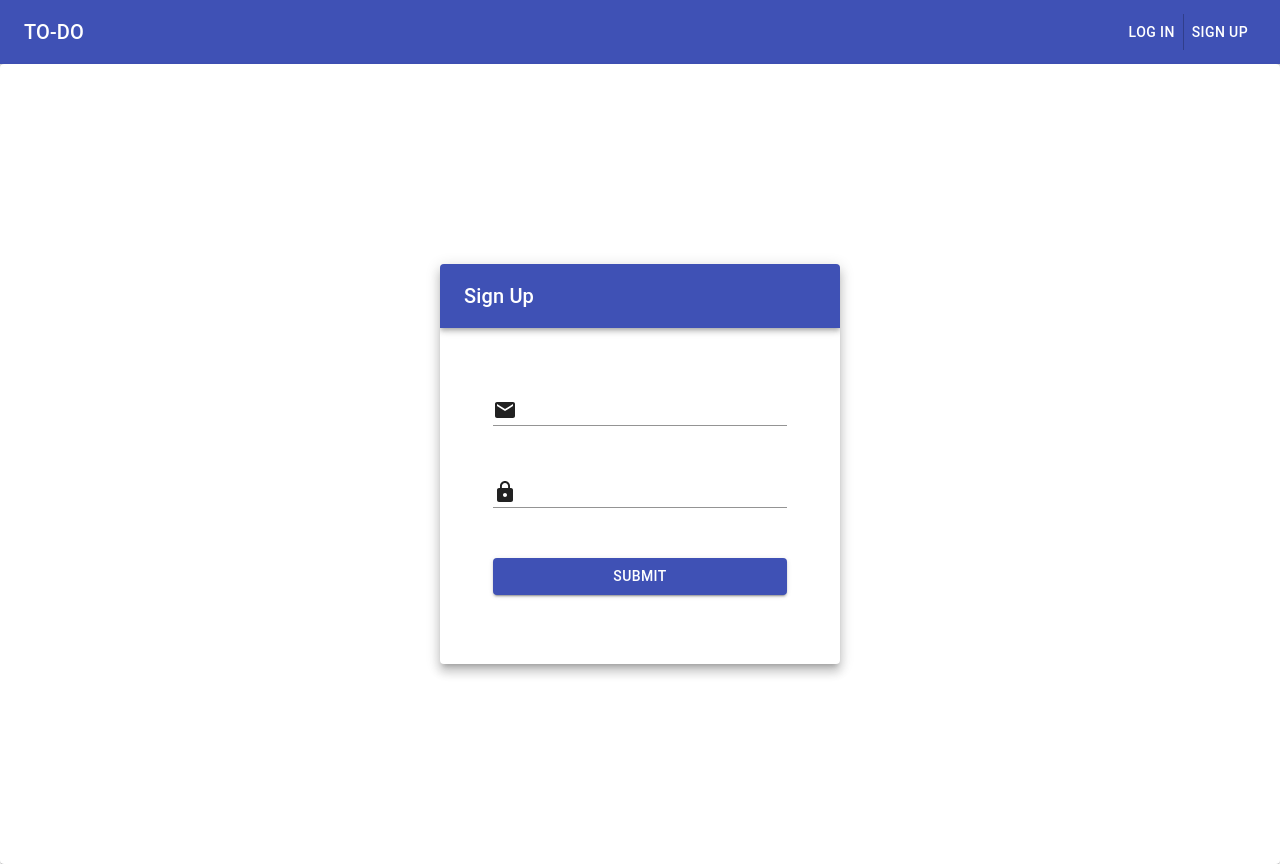
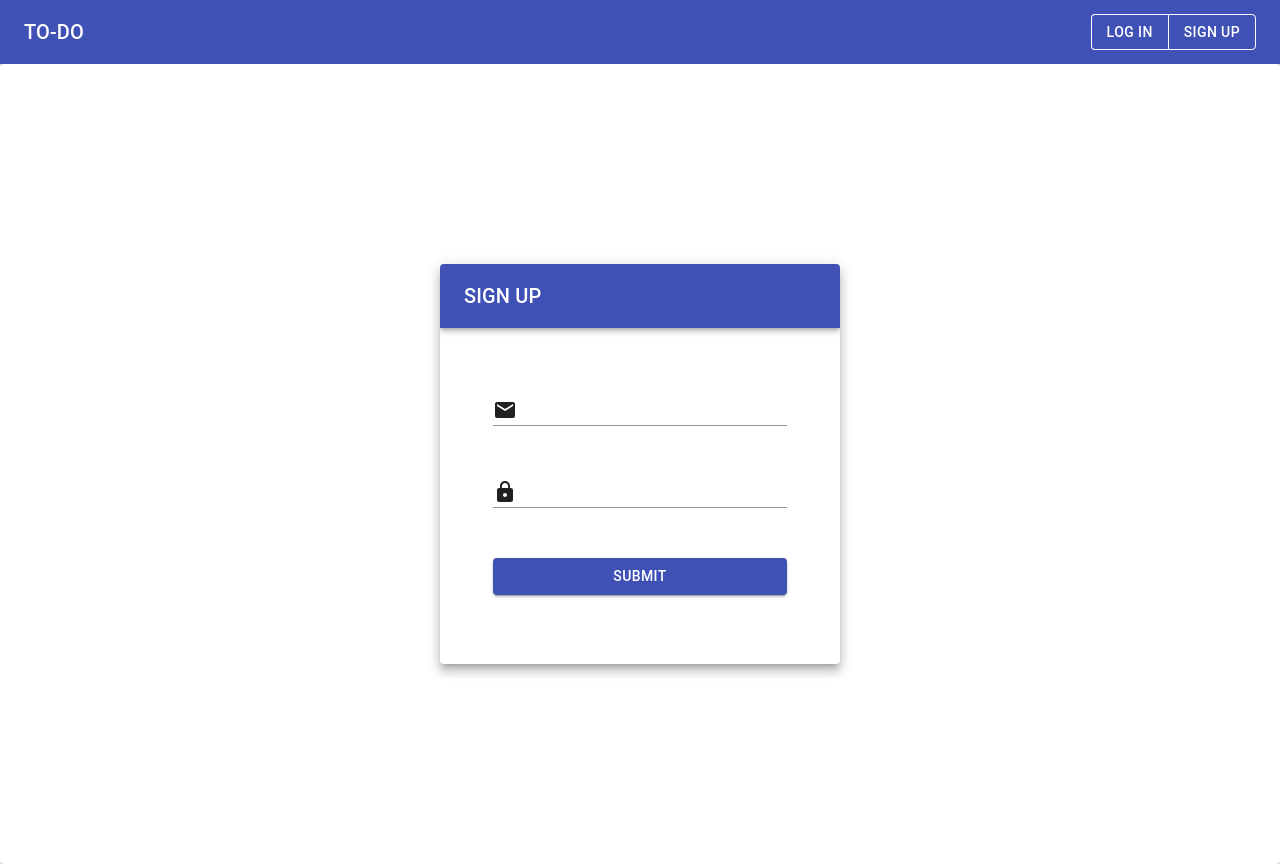
Before and after one commit to Protopaco/todos-fe, a React (Create React App) app: page /signup in a window 1280 px wide. Built offline with nearby package versions, Linux system fonts and the light colour scheme.

Commit message:
Login and Signup pages working

```diff
--- a/src/App.js
+++ b/src/App.js
@@ -10,13 +10,30 @@ import {
 } from 'react-router-dom';
 
 export default class App extends Component {
+
   state = {
-    token: '',
-    email: ''
+    token: localStorage.getItem('TOKEN') || '',
+    email: localStorage.getItem('EMAIL') || '',
   }
 
-  handleStateChange = (passedState) => {
-    this.setState = (passedState);
+  handleStateChange = (email, token) => {
+    localStorage.setItem('TOKEN', token);
+    localStorage.setItem('EMAIL', email);
+
+    this.setState({
+      token: token,
+      email: email
+    })
+  }
+
+  handleLogout = () => {
+    localStorage.setItem('TOKEN', '');
+    localStorage.setItem('EMAIL', '');
+
+    this.setState({
+      token: '',
+      email: ''
+    })
   }
 
   render() {
@@ -24,7 +41,8 @@ export default class App extends Component {
       <div className="searchpage-main">
         <Router>
           <Header
-            baseState={this.state}
+            email={this.state.email}
+            handleLogout={this.handleLogout}
           />
           <Switch>
             <Route
--- a/src/Header.js
+++ b/src/Header.js
@@ -9,19 +9,31 @@ export default class Header extends Component {
                 <AppBar position="static">
                     <Toolbar>
                         <Typography variant='h6' edge='start' style={{ flexGrow: 1 }}>TO-DO</Typography>
-
-                        {/* this.props.baseState.token
+                        {
+                            this.props.email
                                 ?
-                                this.props.baseState.email
-                                : */}
-                        <ButtonGroup variant="text"
+                                <div style={{ display: 'flex', alignItems: 'center' }}>
+                                    <Typography variant="h6">
+                                        {this.props.email}
+                                    </Typography>
+                                    <Button
+                                        variant="outlined"
+                                        color="inherit"
+                                        aria-label="logout button"
+                                        style={{ marginLeft: '30px' }}
+                                        onClick={this.props.handleLogout}
+                                    >
+                                        Logout</Button>
+                                </div>
+                                :
+                                <ButtonGroup variant="outlined"
                                     color="inherit"
                                     aria-label="outlined primary button group"
                                     style={{ justifySelf: 'end' }}>
                                     <Button aria-label="login" component={Link} to='/login'>Log In</Button>
                                     <Button aria-label="signup" component={Link} to='/signup'>Sign Up</Button>
                                 </ButtonGroup>
-
+                        }
                     </Toolbar>
                 </AppBar>
             </div >
--- a/src/Login.js
+++ b/src/Login.js
@@ -7,14 +7,15 @@ import { fetchAuthLogin } from './FetchSuite.js'
 
 
 export default class Login extends Component {
-    cardLabel = 'Login';
+    cardLabel = 'LOGIN';
     state = {
         email: '',
         password: '',
     }
 
-    handleClick = () => {
-        const returnedObject = fetchAuthLogin({
+    handleClick = async () => {
+        try {
+            const returnedObject = await fetchAuthLogin({
                 email: this.state.email,
                 password: this.state.password
             })
@@ -22,6 +23,9 @@ export default class Login extends Component {
                 email: returnedObject.email,
                 token: returnedObject.token
             })
+        } catch (e) {
+            alert(e.message)
+        }
     }
 
     render() {
--- a/src/SignUp.js
+++ b/src/SignUp.js
@@ -7,7 +7,7 @@ import { fetchAuthSignUp } from './FetchSuite.js'
 
 
 export default class SignUp extends Component {
-    cardLabel = 'Sign Up';
+    cardLabel = 'SIGN UP';
 
     state = {
         email: '',
@@ -15,22 +15,17 @@ export default class SignUp extends Component {
     }
 
     handleClick = async () => {
-        console.log('------------------------------------');
-        console.log(`this.state.email:  ${this.state.email}`);
-        console.log('------------------------------------');
-        console.log('------------------------------------');
-        console.log(`this.state.password:  ${this.state.password}`);
-        console.log('------------------------------------');
-
-        const returnedObject = await fetchAuthSignUp({
-            email: this.state.email,
-            password: this.state.password
-        });
-        console.log(returnedObject)
-        this.props.handleStateChange({
-            email: returnedObject.email,
-            token: returnedObject.token
-        })
+        try {
+            const returnedObject = await fetchAuthSignUp({
+                email: this.state.email,
+                password: this.state.password
+            });
+            console.log(returnedObject.body);
+            this.props.handleStateChange(returnedObject.body.email, returnedObject.body.token)
+            this.props.history.push('/');
+        } catch (e) {
+            alert(e.message)
+        }
     }
 
     render() {
```
Also changed, not shown: src/Todo.js (added, +11 -0 lines). Lines whose indentation alone changed are shown as unchanged.
